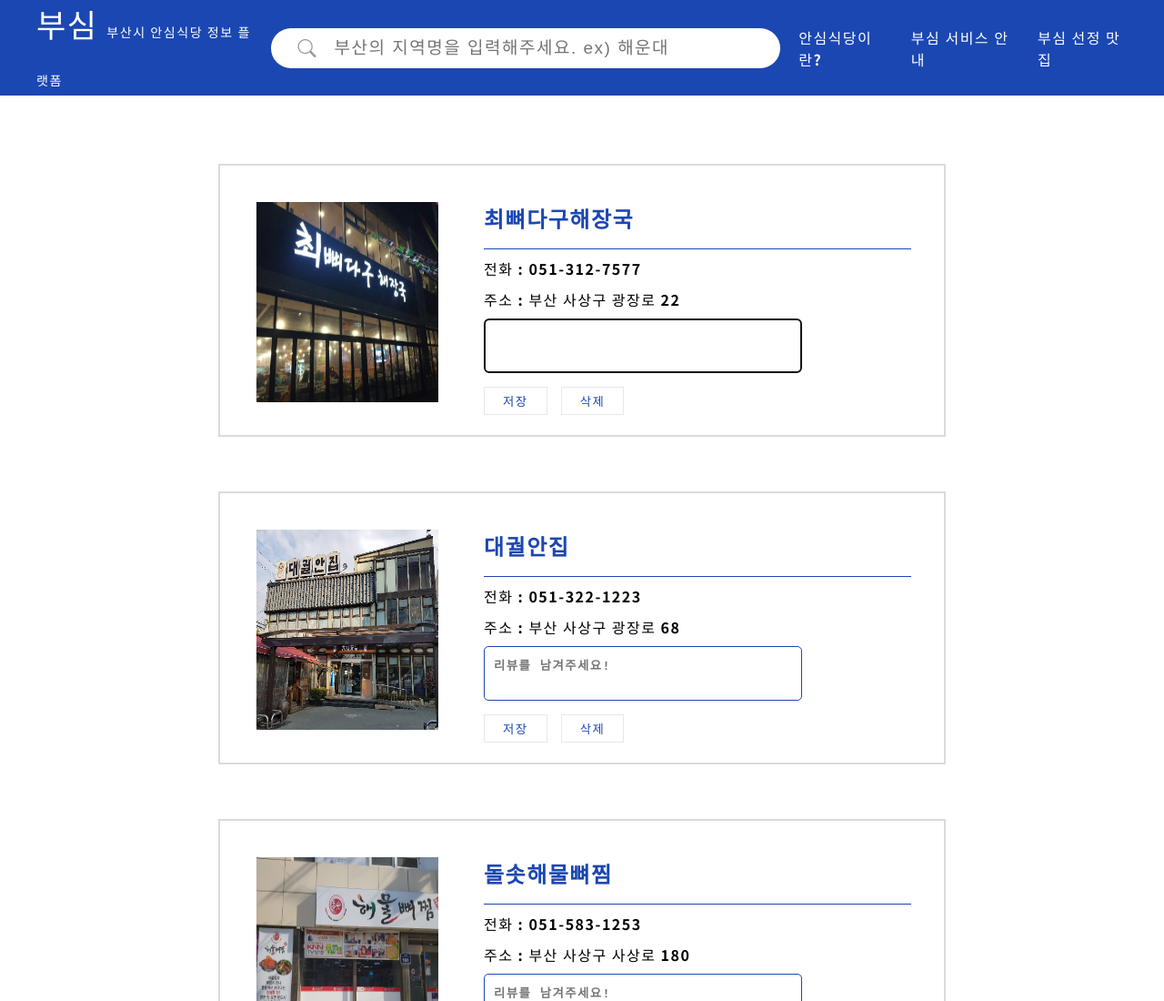
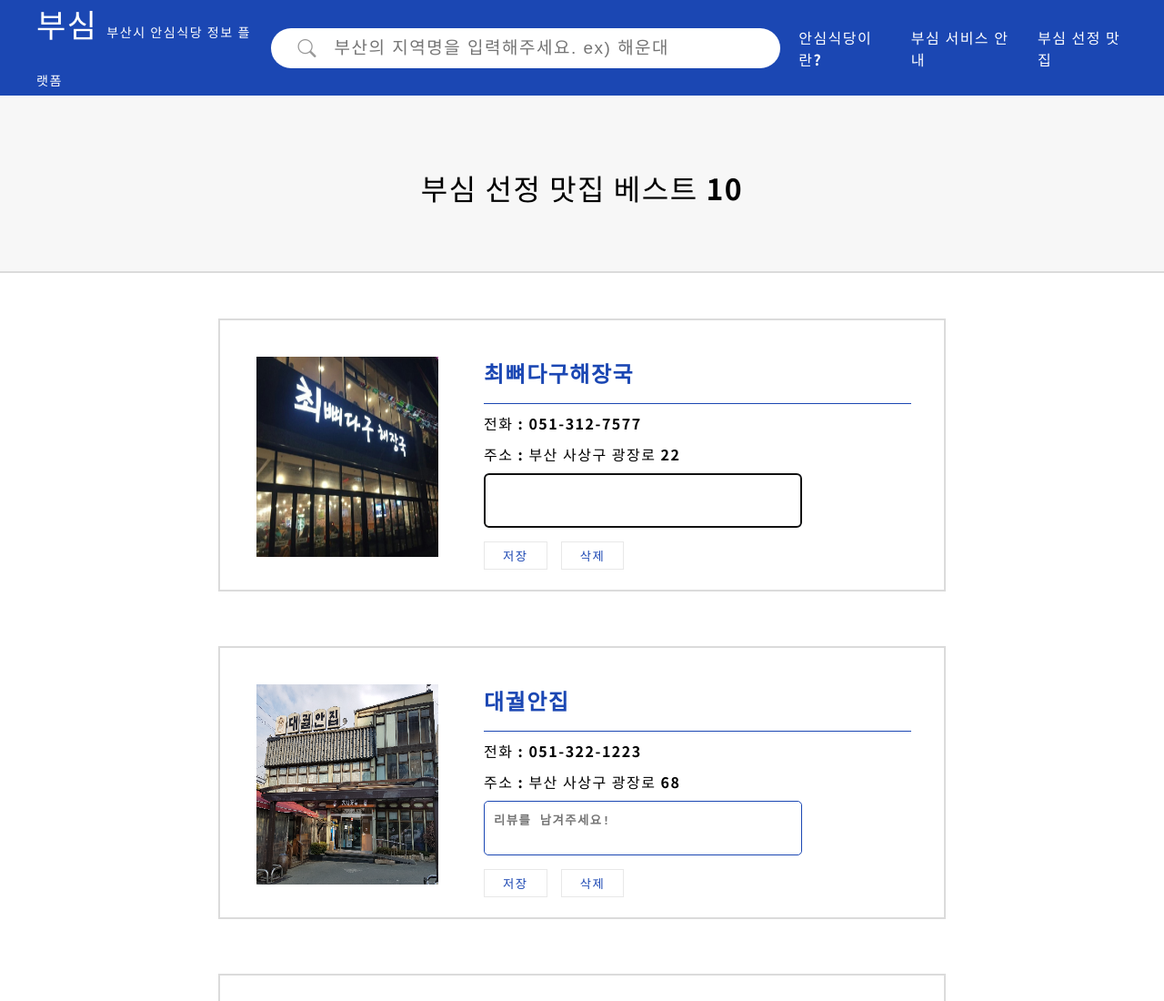
Before and after one commit to blueara/mini, a plain HTML site: page matzip.html in a window 1280 px wide. Shown: the top 1100 px of the page at 91% size. Drawn offline with nearby package versions, Linux system fonts and the light colour scheme.

Commit message:
메인 페이지 html 수정 + 맛집 페이지 박스 만들기
1. 메인 페이지
서비스 안내 부분 개행이 잘되도록 html 수정

2. 맛집 페이지
제목 알려주는 박스 만들기

```diff
--- a/css/matzip.css
+++ b/css/matzip.css
@@ -1,3 +1,23 @@
+.boxIsBetweenNavAndCard {
+    position: absolute;
+    left: 0;
+    top: 0;
+    width: 100%;
+    height: 300px;
+    background-color: #f7f7f7;
+    border-bottom: solid 2px #dbdbdb;
+}
+
+.boxIsBetweenNavAndCard p{
+    margin-top: 182px;
+    text-align: center;
+    font-size: 2em;
+}
+
+.forMarginTop {
+    margin-top: 230px;
+}
+
 .imgBox {
     float: left;
     width: 250px;
--- a/css/style.css
+++ b/css/style.css
@@ -47,6 +47,7 @@ header {
 }
 
 #nav {
+    position: relative;
     background-color : #1b47b3 ;
     height: 105px;
     display: flex;
@@ -448,12 +449,5 @@ header {
 
 .top {
     text-align: center;
-    clear: both;
     font-size: 2.5em;
 }
-#spanTop{
-    display: inline-block;
-    color: #1b47b3;
-    font-size: 0.8em;
-    letter-spacing: 0;
-}
--- a/matzip.html
+++ b/matzip.html
@@ -36,6 +36,13 @@
 
     <!-- input class="review" 로 변경 및 각각 번호 부여 -->
     <!-- save, remove button id -> class 로 변경 및 각각 번호 부여 -->
+    <div class="boxIsBetweenNavAndCard">
+        <p>
+            부심 선정 맛집 베스트 10
+        </p>
+    </div>
+
+    <div class="forMarginTop">
         <div class="card">
             <div class="imgBox">
                 <img src="./img/choihaejang.jpg" width="100%" height="220px" >
@@ -246,5 +253,6 @@
         <div class="top">
             <a href="#top"><i class="bi bi-arrow-up-circle-fill"></i></a>
         </div>
+    </div>
 </body>
 </html>
```
Also changed, not shown: index.html (+4 -5 lines). Lines whose indentation alone changed are shown as unchanged.
